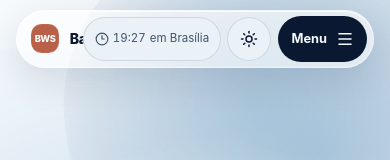
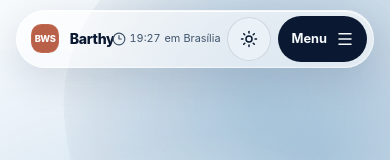
Before and after one commit to g4brielbr4sil/barthy-web-studio-v2, a React (Vite) app: page / in a window 390 px wide. Shown: the top 160 px of the page. Built offline with nearby package versions, Linux system fonts and the light colour scheme; no server answers.

Commit message:
style: load unified clock overrides after responsive rules

```diff
--- a/src/index.css
+++ b/src/index.css
@@ -14,3 +14,4 @@
 @import './styles/theme-overrides.css';
 @import './styles/motion.css';
 @import './styles/responsive.css';
+@import './styles/components/header-clock.css';
```
